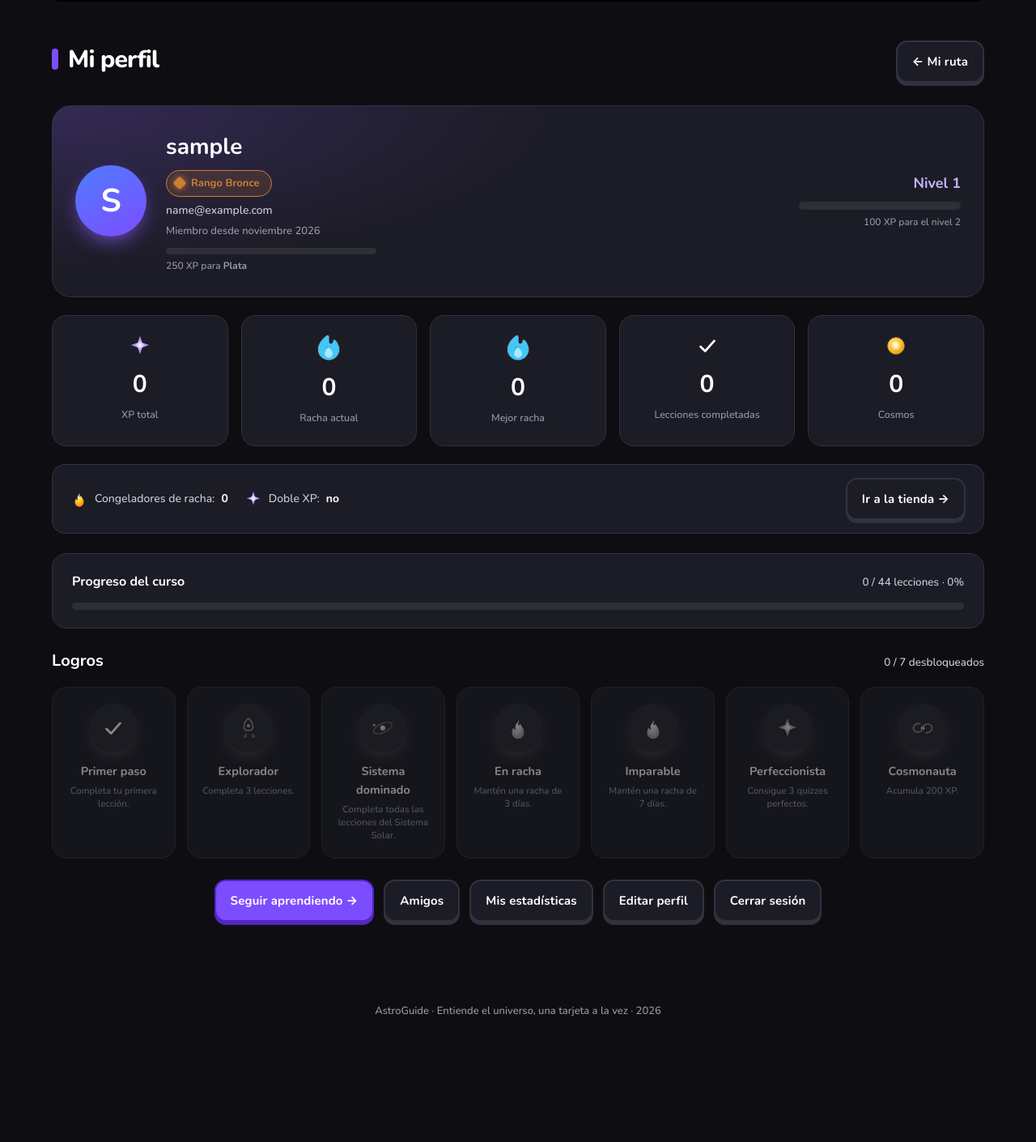
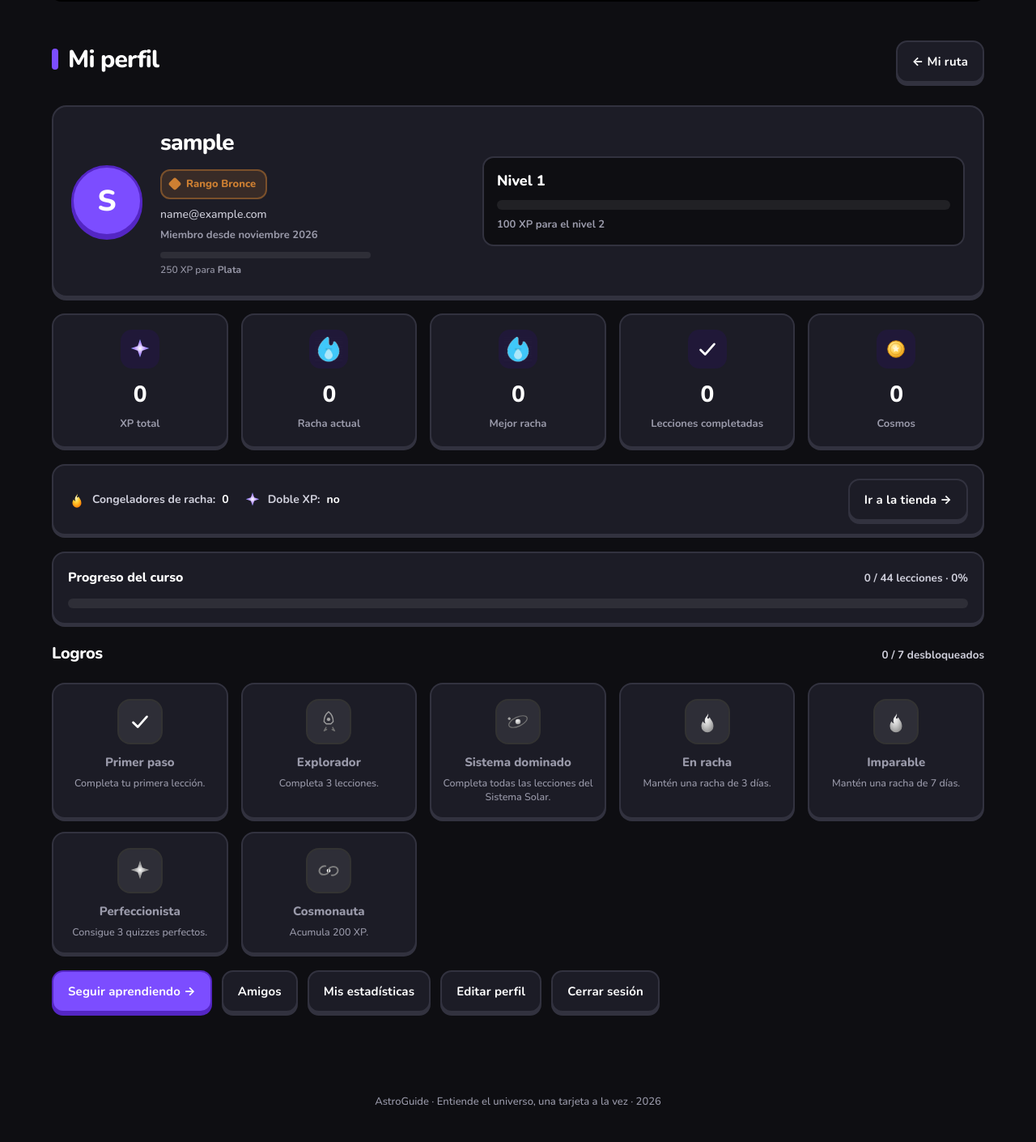
Before and after one commit to Franciscooxz/AstroGuidee, a Django app: page /app/perfil/ in a window 1280 px wide. Shown: the part 94-1504 px from the top of the page at 81% size. Before the commit the page ends 1349 px from the top, so only its background shows below. Run offline with Django 5.2, Linux system fonts and the light colour scheme; the visitor is signed in with stand-in values (Sample User, id 1); data comes from the database, SQL or seed files in the repository; data that the repository does not hold is empty.

Commit message:
Diseño perfil

```diff
--- a/static/astro/css/astro.css
+++ b/static/astro/css/astro.css
@@ -1013,44 +1013,57 @@ a.star:active .star-core { transform: scale(.95); }
 a.nav-user { text-decoration: none; transition: color .2s; }
 a.nav-user:hover, a.nav-user.active { color: var(--purple-soft); }
 
+.profile-stack { display: flex; flex-direction: column; gap: 20px; }
 .profile-hero {
-  display: flex; align-items: center; gap: 24px; flex-wrap: wrap;
-  padding: 28px; border-radius: 24px; margin-bottom: 22px;
-  background: radial-gradient(90% 140% at 0% 0%, rgba(139,92,255,.22), transparent 60%), var(--glass-bg);
-  border: 1px solid var(--glass-brd);
+  display: flex; align-items: center; gap: 22px; flex-wrap: wrap;
+  padding: 22px; border-radius: 18px; margin: 0;
+  background: var(--glass-bg);
+  border: 2px solid var(--glass-brd);
+  box-shadow: 0 4px 0 var(--glass-brd);
 }
 .avatar {
   width: 88px; height: 88px; border-radius: 50%; flex-shrink: 0;
-  display: grid; place-items: center; font-size: 40px; font-weight: 700; color: #fff;
-  background: linear-gradient(150deg, var(--blue), var(--purple));
-  box-shadow: 0 10px 26px -8px rgba(139,92,255,.9);
+  display: grid; place-items: center; font-size: 36px; font-weight: 800; color: #fff;
+  background: var(--purple);
+  border: 3px solid var(--purple-deep);
+  box-shadow: 0 4px 0 var(--purple-deep);
 }
-.profile-id { flex: 1; min-width: 0; }
-.profile-id h1 { font-size: 28px; }
-.pi-email { color: var(--text-dim); font-size: 14px; margin-top: 2px; }
-.pi-since { color: var(--text-faint); font-size: 13px; margin-top: 4px; }
-.level-box { min-width: 200px; text-align: right; }
-.level-num { font-size: 18px; font-weight: 700; color: var(--purple-soft); margin-bottom: 8px; }
-.level-bar { height: 10px; border-radius: 100px; background: var(--overlay); overflow: hidden; }
-.level-bar span { display: block; height: 100%; border-radius: 100px; background: linear-gradient(90deg, var(--blue), var(--purple)); transition: width .5s; }
-.level-box small { display: block; color: var(--text-faint); font-size: 12px; margin-top: 6px; }
+.profile-id { flex: 1; min-width: 180px; }
+.profile-id h1 { font-size: 28px; font-weight: 800; letter-spacing: -0.03em; }
+.pi-email { color: var(--text-dim); font-size: 14px; margin-top: 6px; }
+.pi-since { color: var(--text-faint); font-size: 13px; font-weight: 700; margin-top: 4px; }
+.level-box {
+  min-width: 220px; flex: 1 1 220px; text-align: left;
+  padding: 14px 16px; border-radius: 14px;
+  background: var(--bg-1); border: 2px solid var(--glass-brd);
+}
+.level-num { font-size: 18px; font-weight: 800; color: var(--text); margin-bottom: 10px; }
+.level-bar { height: 12px; border-radius: 100px; background: var(--overlay); overflow: hidden; }
+.level-bar span { display: block; height: 100%; border-radius: 100px; background: var(--purple); transition: width .5s; }
+.level-box small { display: block; color: var(--text-faint); font-size: 13px; font-weight: 700; margin-top: 8px; }
 
-.pstat-grid { display: grid; grid-template-columns: repeat(auto-fit, minmax(150px, 1fr)); gap: 16px; margin-bottom: 22px; }
+.pstat-grid { display: grid; grid-template-columns: repeat(auto-fit, minmax(160px, 1fr)); gap: 16px; margin: 0; }
 .pstat {
-  padding: 22px; border-radius: 18px; text-align: center;
-  background: var(--glass-bg); border: 1px solid var(--glass-brd);
+  padding: 18px 16px 16px; border-radius: 16px; text-align: center;
+  background: var(--glass-bg); border: 2px solid var(--glass-brd); box-shadow: 0 3px 0 var(--glass-brd);
 }
-.pstat-ic { display: inline-flex; margin-bottom: 8px; }
-.pstat b { display: block; font-size: 30px; font-weight: 700; }
-.pstat span { color: var(--text-faint); font-size: 12.5px; }
+.pstat-ic {
+  width: 48px; height: 48px; margin: 0 auto 10px; border-radius: 14px;
+  display: grid; place-items: center;
+  background: color-mix(in srgb, var(--purple) 16%, var(--bg-1));
+}
+.pstat b { display: block; font-size: 28px; font-weight: 800; letter-spacing: -0.03em; }
+.pstat span { color: var(--text-faint); font-size: 13px; font-weight: 700; }
 
 .profile-progress {
-  padding: 22px 24px; border-radius: 18px; margin-bottom: 24px;
-  background: var(--glass-bg); border: 1px solid var(--glass-brd);
+  padding: 18px 18px; border-radius: 16px; margin: 0;
+  background: var(--glass-bg); border: 2px solid var(--glass-brd); box-shadow: 0 3px 0 var(--glass-brd);
 }
+.profile-progress .deck-bar { height: 12px; }
+.profile-progress .deck-bar span { background: var(--purple); }
 .pp-head { display: flex; justify-content: space-between; align-items: baseline; margin-bottom: 12px; gap: 12px; flex-wrap: wrap; }
-.pp-head b { font-size: 16px; }
-.pp-head span { color: var(--text-dim); font-size: 13.5px; }
+.pp-head b { font-size: 16px; font-weight: 800; }
+.pp-head span { color: var(--text-dim); font-size: 13.5px; font-weight: 700; }
 
 /* ===== Tienda ===== */
 a.sbadge.link { text-decoration: none; color: var(--text); transition: border-color .2s, transform .2s; }
@@ -1100,11 +1113,11 @@ a.sbadge.link:hover { border-color: var(--purple-soft); transform: translateY(-2
 
 /* Inventario en el perfil */
 .inventory {
-  display: flex; align-items: center; gap: 20px; flex-wrap: wrap;
-  padding: 16px 22px; border-radius: 16px; margin-bottom: 24px;
-  background: var(--glass-bg); border: 1px solid var(--glass-brd);
+  display: flex; align-items: center; gap: 12px 18px; flex-wrap: wrap;
+  padding: 16px 18px; border-radius: 16px; margin: 0;
+  background: var(--glass-bg); border: 2px solid var(--glass-brd); box-shadow: 0 3px 0 var(--glass-brd);
 }
-.inv-item { display: inline-flex; align-items: center; gap: 8px; font-size: 14px; color: var(--text-dim); }
+.inv-item { display: inline-flex; align-items: center; gap: 8px; font-size: 14px; font-weight: 700; color: var(--text-dim); }
 .inv-item b { color: var(--text); }
 .inventory .btn { margin-left: auto; }
 
@@ -1119,14 +1132,14 @@ a.sbadge.link:hover { border-color: var(--purple-soft); transform: translateY(-2
 
 /* ===== Rangos (Bronce -> Diamante) ===== */
 .rank-badge {
-  display: inline-flex; align-items: center; gap: 8px; margin: 6px 0 4px;
-  padding: 5px 14px 5px 10px; border-radius: 100px; font-size: 13px; font-weight: 700;
+  display: inline-flex; align-items: center; gap: 8px; margin: 10px 0 2px;
+  padding: 6px 12px 6px 10px; border-radius: 12px; font-size: 13px; font-weight: 800;
   color: var(--rc, var(--purple-soft));
   background: color-mix(in srgb, var(--rc, #8b5cff) 16%, transparent);
-  border: 1px solid var(--rc, var(--glass-brd));
+  border: 2px solid color-mix(in srgb, var(--rc, #8b5cff) 45%, transparent);
 }
 .rank-gem { width: 12px; height: 12px; border-radius: 3px; transform: rotate(45deg);
-  background: var(--rc, var(--purple)); box-shadow: 0 0 8px var(--rc, var(--purple)); }
+  background: var(--rc, var(--purple)); }
 .rank-prog { margin-top: 10px; max-width: 260px; }
 .rank-bar { height: 8px; border-radius: 100px; background: var(--overlay); overflow: hidden; }
 .rank-bar span { display: block; height: 100%; border-radius: 100px; background: var(--rc, var(--purple)); }
@@ -1191,10 +1204,10 @@ a.sbadge.link:hover { border-color: var(--purple-soft); transform: translateY(-2
   background: linear-gradient(150deg, var(--acc, var(--blue)), var(--purple)); box-shadow: 0 8px 20px -8px var(--acc, rgba(139,92,255,.8)); }
 .cert-actions { display: flex; gap: 12px; justify-content: center; margin-top: 24px; }
 
-.cert-grid { display: grid; grid-template-columns: repeat(auto-fill, minmax(220px, 1fr)); gap: 14px; margin-bottom: 24px; }
+.cert-grid { display: grid; grid-template-columns: repeat(auto-fill, minmax(220px, 1fr)); gap: 14px; margin: 0; }
 .cert-card { display: flex; align-items: center; gap: 12px; padding: 14px 16px; border-radius: 14px; text-decoration: none; color: var(--text);
-  background: var(--glass-bg); border: 1px solid var(--acc, var(--glass-brd)); transition: transform .18s; }
-.cert-card:hover { transform: translateY(-3px); }
+  background: var(--glass-bg); border: 2px solid var(--glass-brd); box-shadow: 0 3px 0 var(--glass-brd); }
+.cert-card:hover { border-color: var(--purple); }
 .cert-card b { display: block; font-size: 14.5px; }
 .cert-card small { color: var(--text-faint); font-size: 12px; }
 .cert-card-go { margin-left: auto; font-size: 20px; }
@@ -1232,25 +1245,24 @@ a.sbadge.link:hover { border-color: var(--purple-soft); transform: translateY(-2
 }
 
 /* ===== Logros ===== */
-.ach-head { display: flex; align-items: baseline; justify-content: space-between; margin: 8px 0 16px; gap: 12px; }
-.ach-head h3 { font-size: 20px; }
-.ach-head span { color: var(--text-dim); font-size: 13.5px; }
-.ach-grid { display: grid; grid-template-columns: repeat(auto-fill, minmax(150px, 1fr)); gap: 14px; margin-bottom: 26px; }
+.ach-head { display: flex; align-items: baseline; justify-content: space-between; margin: 0; gap: 12px; }
+.ach-head h3 { font-size: 20px; font-weight: 800; letter-spacing: -0.02em; }
+.ach-head span { color: var(--text-dim); font-size: 13.5px; font-weight: 700; }
+.ach-grid { display: grid; grid-template-columns: repeat(auto-fill, minmax(180px, 1fr)); gap: 16px; margin: 0; }
 .ach {
-  padding: 20px 16px; border-radius: 18px; text-align: center;
-  background: var(--glass-bg); border: 1px solid var(--glass-brd);
-  display: flex; flex-direction: column; align-items: center; gap: 4px;
+  padding: 18px 14px 16px; border-radius: 16px; text-align: center;
+  background: var(--glass-bg); border: 2px solid var(--glass-brd); box-shadow: 0 3px 0 var(--glass-brd);
+  display: flex; flex-direction: column; align-items: center; gap: 6px;
 }
 .ach-badge {
-  width: 60px; height: 60px; border-radius: 50%; margin-bottom: 8px;
+  width: 56px; height: 56px; border-radius: 16px; margin-bottom: 4px;
   display: grid; place-items: center;
-  background: linear-gradient(150deg, var(--blue), var(--purple));
-  box-shadow: 0 8px 20px -8px rgba(139,92,255,.8);
+  background: var(--purple); border: 2px solid var(--purple-deep);
 }
-.ach b { font-size: 14.5px; }
-.ach small { color: var(--text-faint); font-size: 11.5px; line-height: 1.4; }
-.ach.locked { opacity: .5; }
-.ach.locked .ach-badge { background: rgba(255,255,255,.06); filter: grayscale(1); }
+.ach b { font-size: 15px; font-weight: 800; }
+.ach small { color: var(--text-faint); font-size: 12.5px; line-height: 1.35; }
+.ach.locked .ach-badge { background: var(--overlay); border-color: var(--glass-brd); filter: grayscale(1); }
+.ach.locked b, .ach.locked small { color: var(--text-faint); }
 
 /* Logros nuevos en el resultado del quiz */
 .res-achs { display: flex; flex-direction: column; gap: 8px; margin: 16px 0 4px; }
@@ -1316,7 +1328,7 @@ a.sbadge.link:hover { border-color: var(--purple-soft); transform: translateY(-2
 .res-stats b { color: var(--text); }
 .res-actions { display: flex; gap: 12px; justify-content: center; margin-top: 24px; flex-wrap: wrap; }
 
-.foot-actions { display: flex; gap: 12px; justify-content: center; flex-wrap: wrap; }
+.foot-actions { display: flex; gap: 12px; justify-content: flex-start; flex-wrap: wrap; margin: 0; }
 
 /* ===== Barra de pestañas de app (movil) ===== */
 .app-tabs { display: none; }
--- a/templates/astro/app/profile.html
+++ b/templates/astro/app/profile.html
@@ -8,6 +8,7 @@
       <a href="{% url 'astro:ruta' %}" class="btn">← Mi ruta</a>
     </div>
 
+    <div class="profile-stack">
     <!-- Cabecera del perfil -->
     <div class="profile-hero">
       <div class="avatar {% if profile.frame %}av-{{ profile.frame }}{% endif %}">{% if profile.avatar %}{% include 'astro/_icon.html' with name=profile.avatar size=46 %}{% else %}{{ user.username|first|upper }}{% endif %}</div>
@@ -104,6 +105,7 @@
       <a href="{% url 'astro:settings' %}" class="btn">Editar perfil</a>
       <a href="{% url 'astro:logout' %}" class="btn">Cerrar sesión</a>
     </div>
+    </div>
   </section>
 </div>
 {% endblock %}
```
